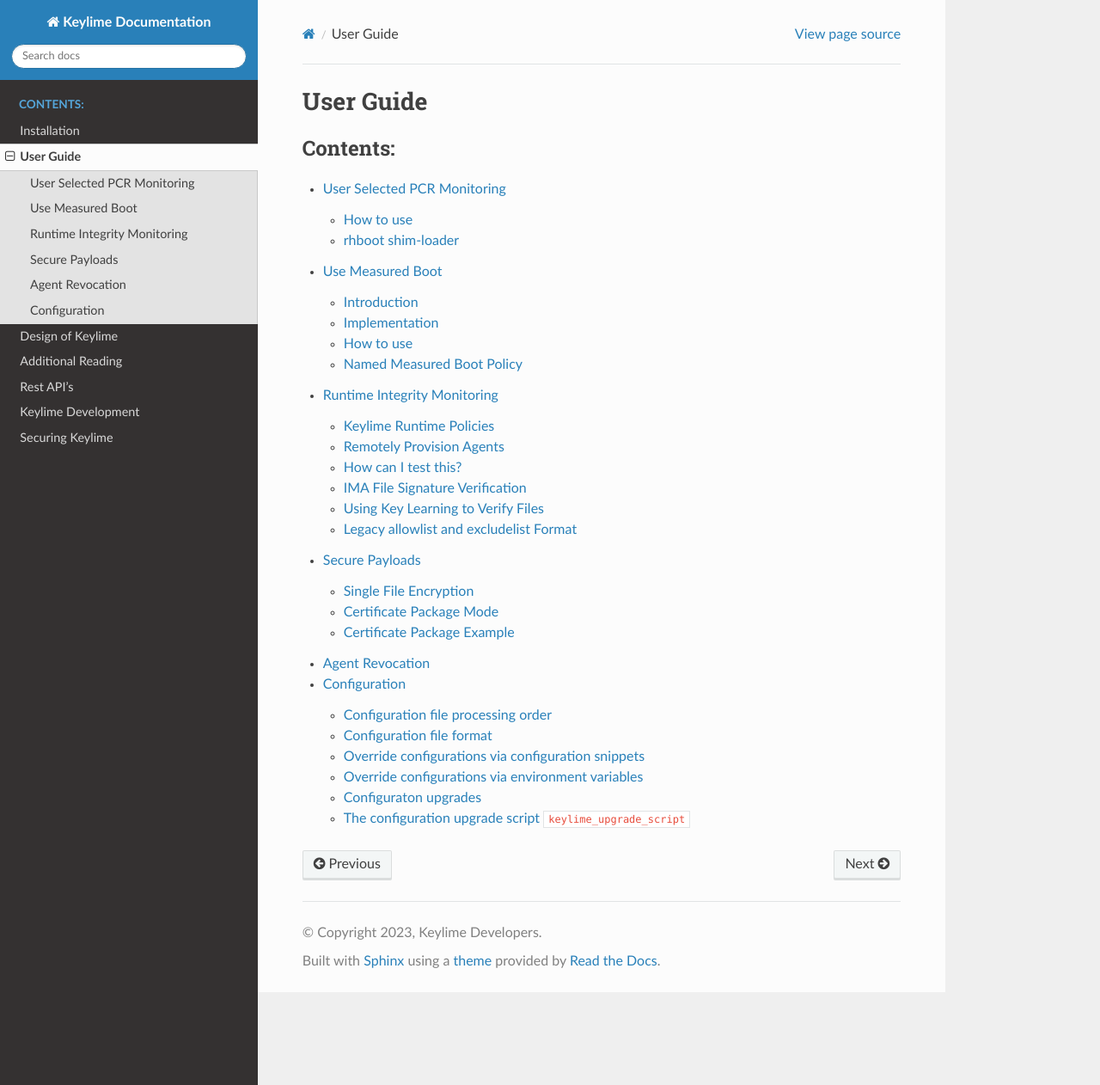
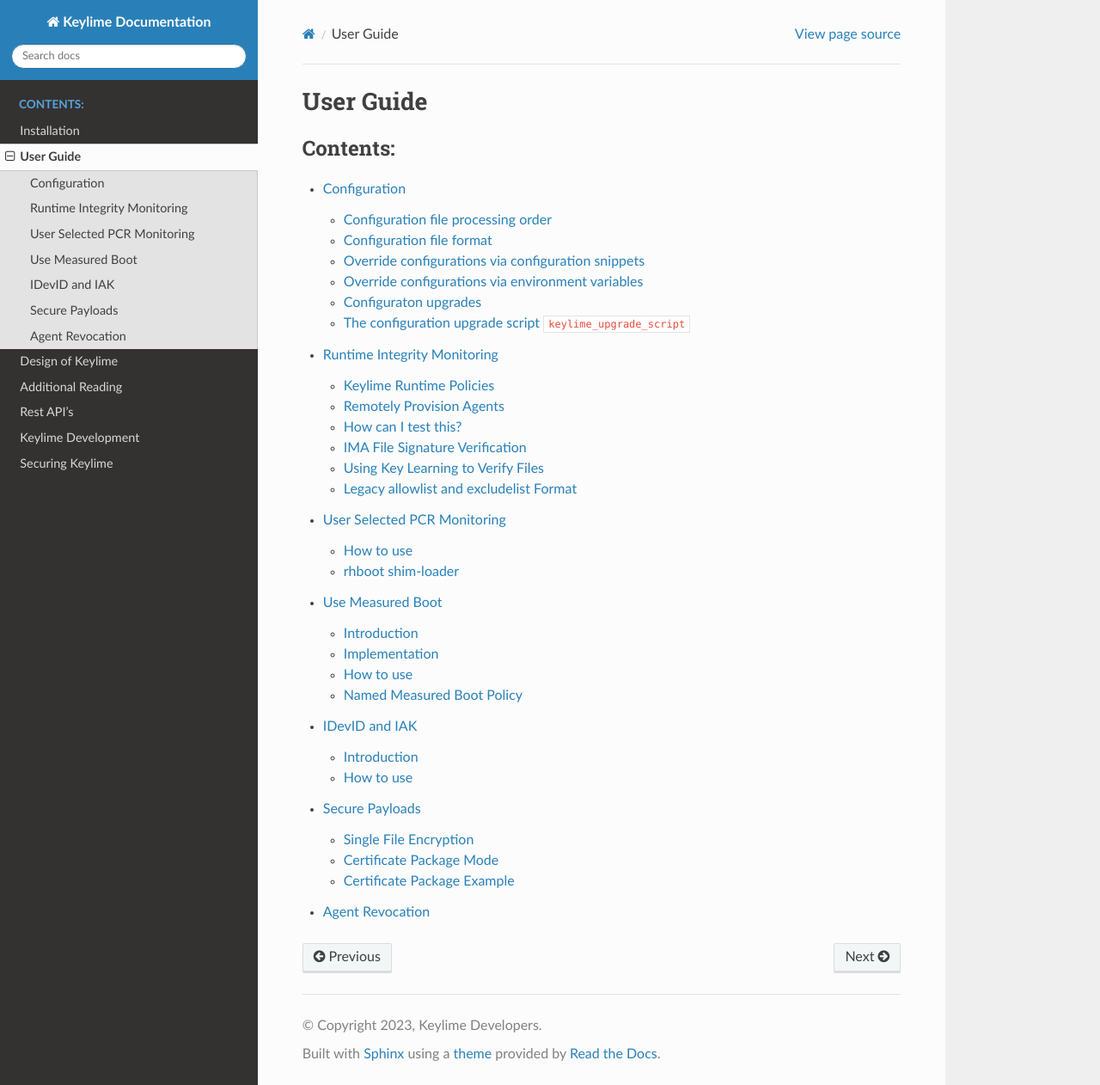
Before and after one commit to keylime/keylime, a Sphinx documentation site: the page built from docs/user_guide.rst, in a window 1280 px wide and 1262 px high. Shown: the whole window at 86% size. Built offline with Sphinx 7.4.7 and the Read the Docs theme 2.0.0, drawn with Linux system fonts in a browser that asks for light colours.

Commit message:
docs: include IDevID page also in the sidebar
Signed-off-by: Thore Sommer <mail@thson.de>

```diff
--- a/docs/user_guide.rst
+++ b/docs/user_guide.rst
@@ -6,9 +6,10 @@
    :maxdepth: 2
    :caption: Contents:
 
+   user_guide/configuration.rst
+   user_guide/runtime_ima.rst
    user_guide/user_selected_pcr_monitoring.rst
    user_guide/use_measured_boot.rst
-   user_guide/runtime_ima.rst
+   user_guide/idevid_and_iak.rst
    user_guide/secure_payload.rst
    user_guide/revocation.rst
-   user_guide/configuration.rst
--- a/docs/user_guide/idevid_and_iak.rst
+++ b/docs/user_guide/idevid_and_iak.rst
@@ -1,5 +1,5 @@
 IDevID and IAK
-=================
+==============
 
 .. warning::
     This page is still under development and not complete. It will be so until
```
